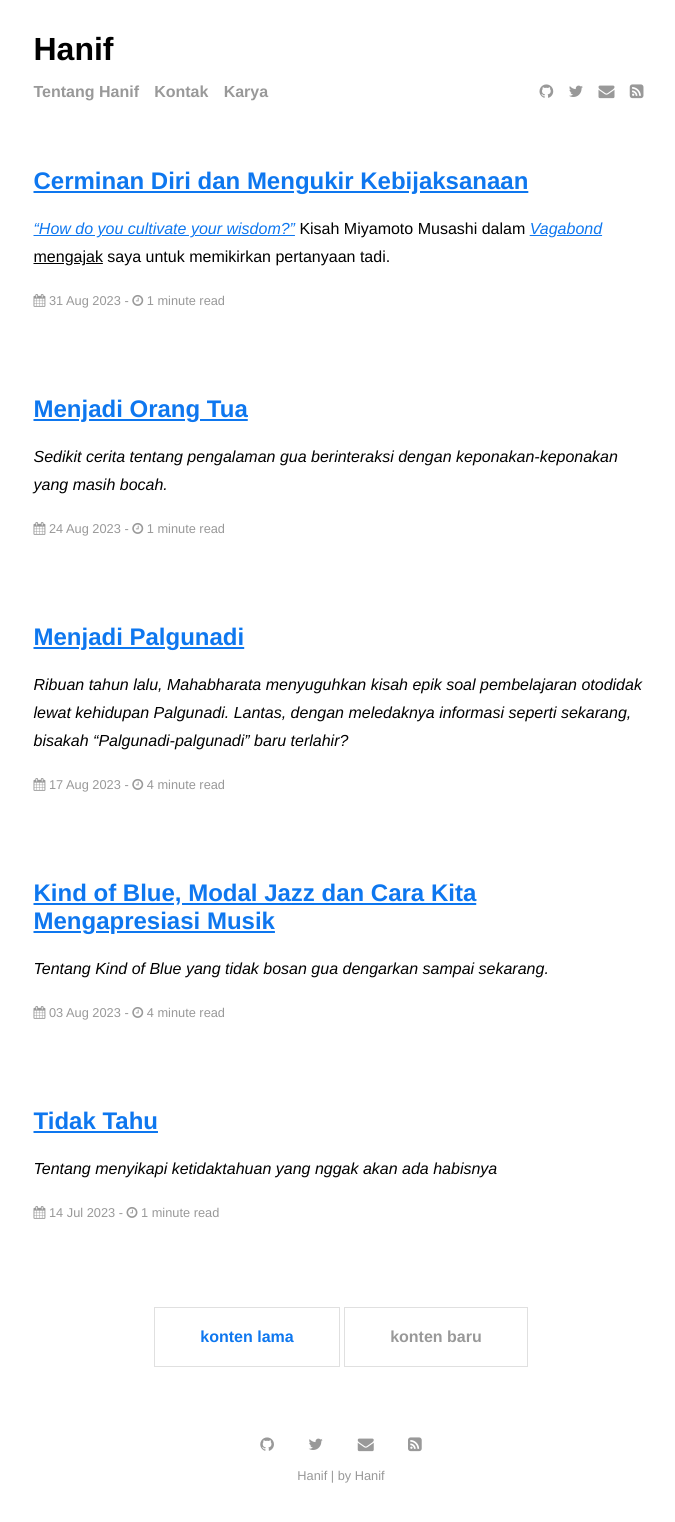
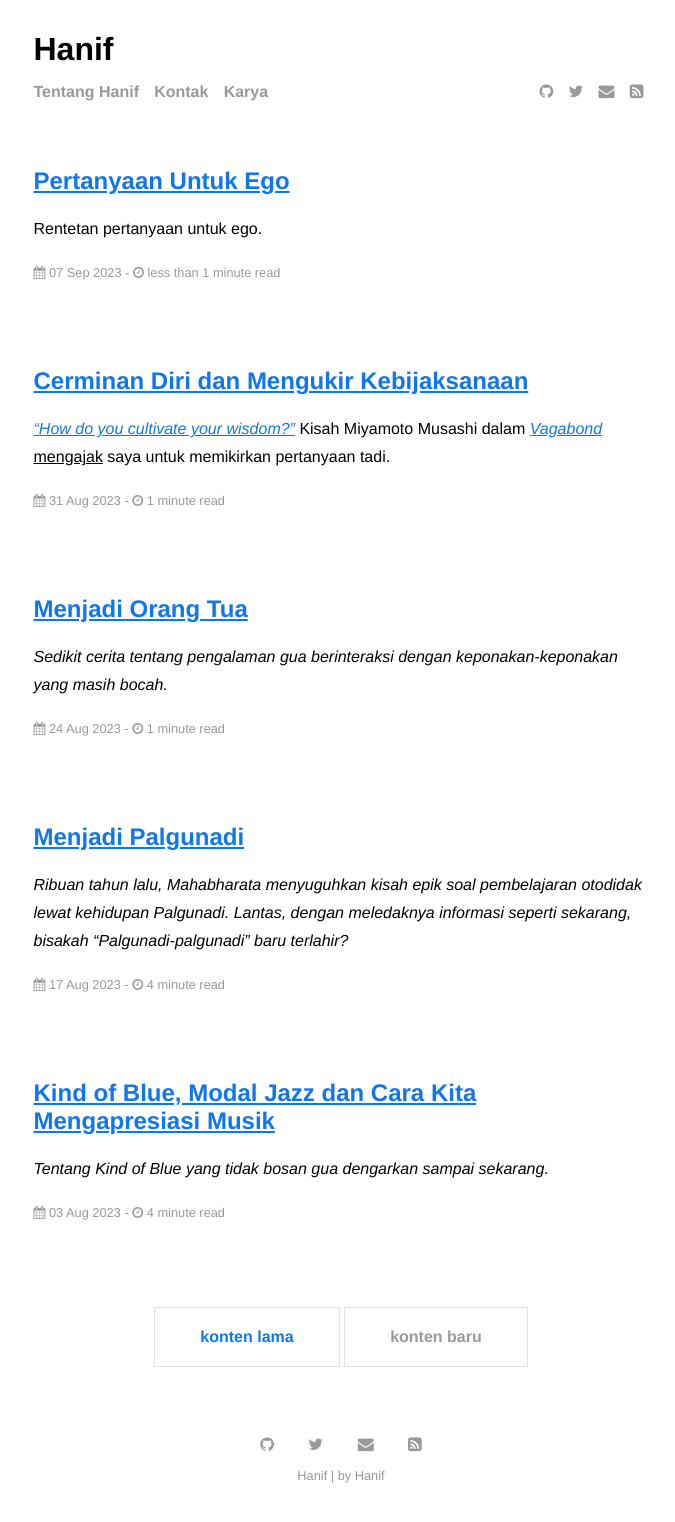
Before and after one commit to aminhanif/aminhanif.github.io, a Jekyll site: the page built from index.html, in a window 1280 px wide. Shown: the whole page, without its empty margins (299-974 px from the left). Built offline with Jekyll 4.4.1, drawn with Linux system fonts in a browser that asks for light colours; the list of posts is cut into pages by our own code.

Commit message:
post baru : "pertanyaan untuk ego"

```diff
--- a/_posts/[rtp] draft-ego.md
+++ b/_posts/2023-09-07-pertanyaan-untuk-ego.md
@@ -1,18 +1,20 @@
 ---
 layout: post
-title: "Ego"
+title: "Pertanyaan Untuk Ego"
 author: "Hanif"
-categories:
-tags:
+categories: renungan singkat
+tags: ego, refleksi
 image:
 permalink: pertanyaan-untuk-ego
 description: Rentetan pertanyaan untuk ego.
 
 ---
 
+Rentetan pertanyaan untuk ego. <!--more-->
+
 Seberapa sering kamu menjelaskan sesuatu supaya kelihatan keren alih-alih untuk memberikan pemahaman pada orang lain?
 
-Seberapa sering kamu menjadikan orang lain objek tertawaan demi merendahkan mereka alih-alih untuk memberi kesenangan pada orang lain?
+Seberapa sering kamu menjadikan orang lain objek tertawaan demi merendahkan mereka alih-alih untuk menyebar kebahagiaan pada orang lain?
 
 Seberapa sering kamu menertawakan orang lain karena senang melihat mereka berada di bawahmu alih-alih karena kelucuan itu sendiri?
 
@@ -22,7 +24,7 @@ Seberapa sering kamu membayangkan jadi *super star* yang dipuja banyak orang?
 
 Seberapa sering kamu melakukan sesuatu sambil diam-diam mengharap sambutan penuh sanjungan untuknya?
 
-Seberapa sering kamu menyembunyikan fakta demi memanipulasi pandangan orang lain terhadap dirimu?
+Seberapa sering kamu menyembunyikan fakta untuk memanipulasi pandangan orang lain terhadap dirimu?
 
 Seberapa sering kebahagiaan orang lain menerbitkan rasa benci di hatimu?
 
```
